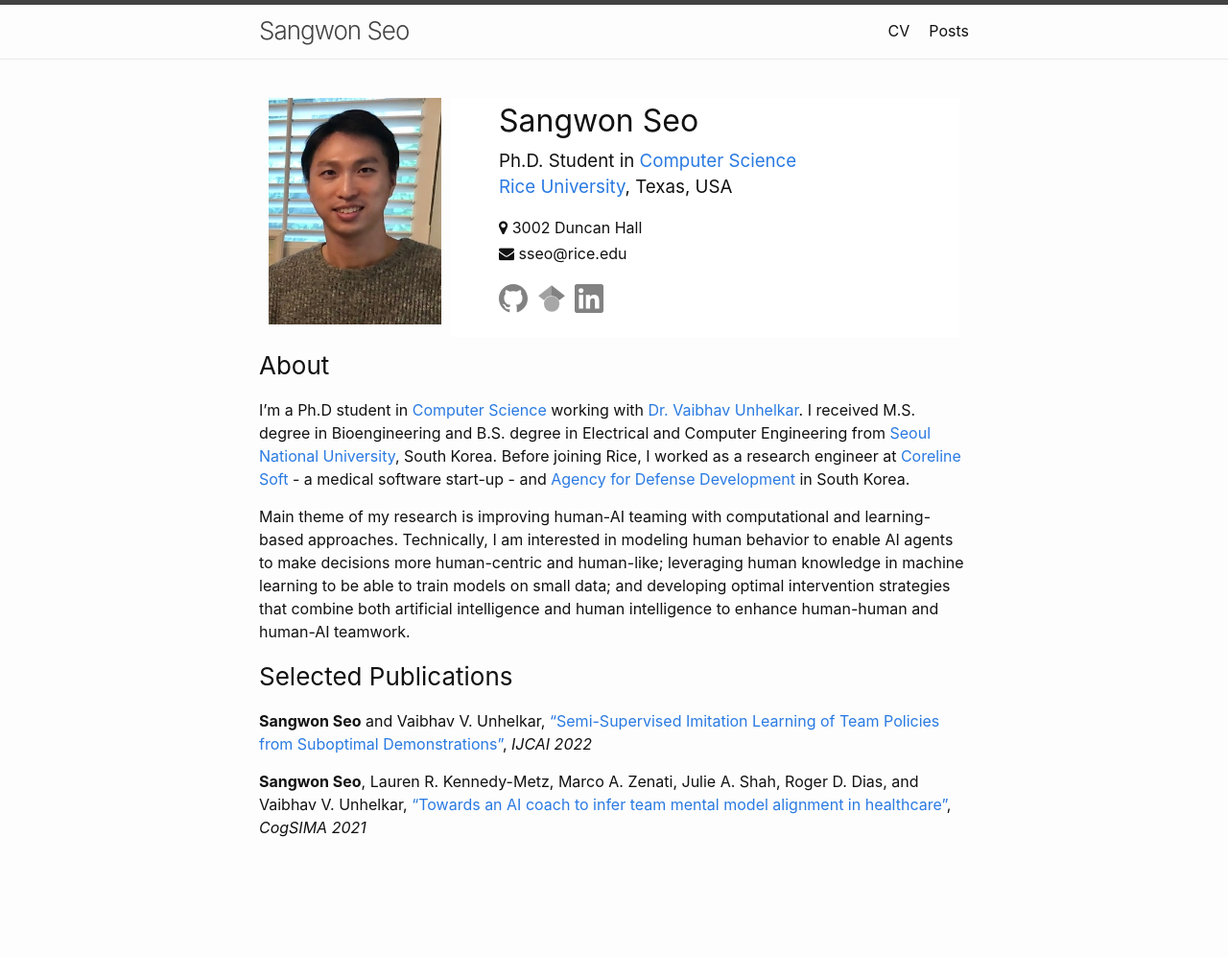
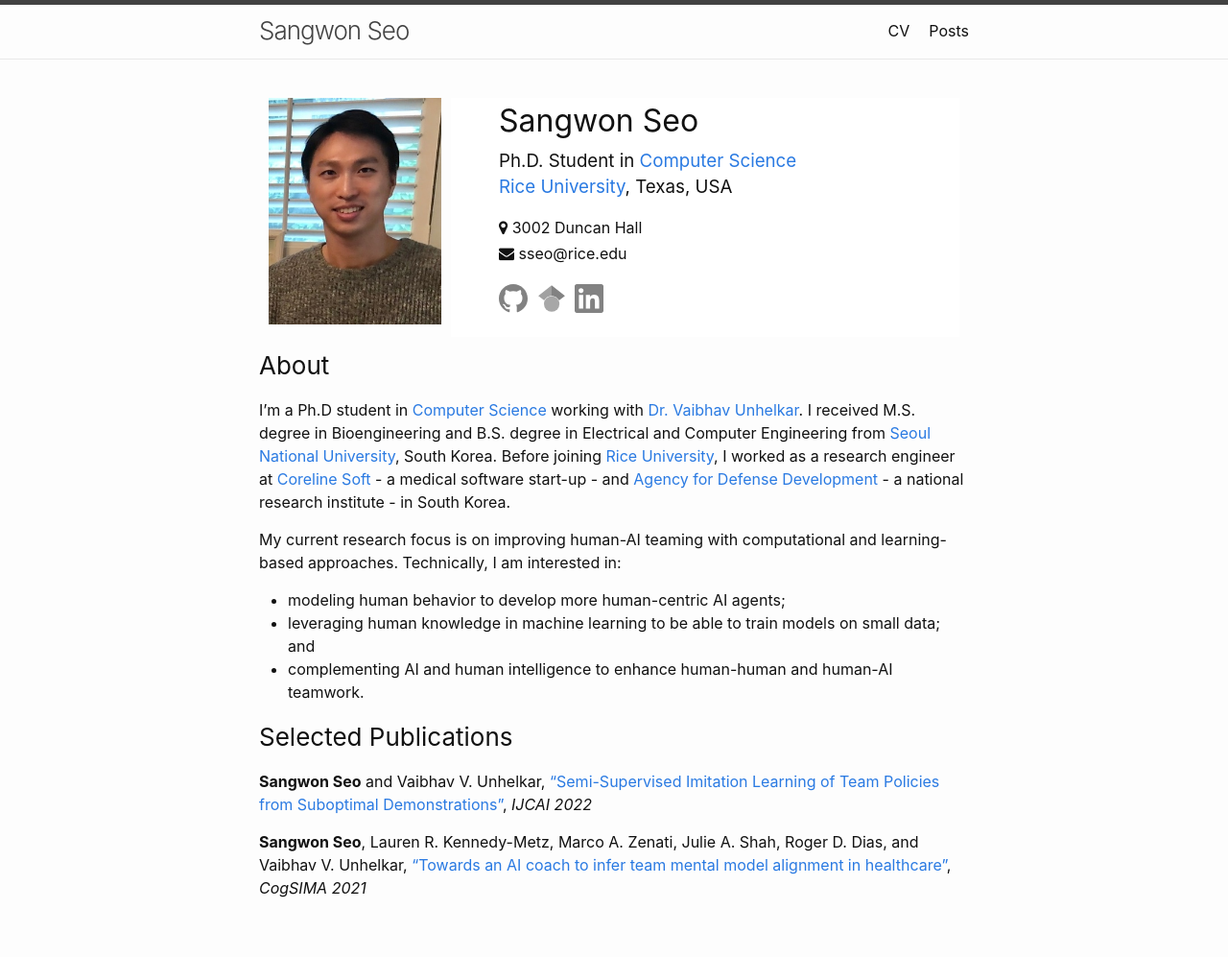
Before and after one commit to sangwon-seo/sangwon-seo.github.io, a Jekyll site: the page built from _pages/about.md, in a window 1280 px wide. Shown: the whole page at 96% size. Built offline with Jekyll 4.4.1, drawn with Linux system fonts in a browser that asks for light colours; our own code applies the rules of GitHub Pages for plain Markdown files; before the commit the page ends 934 px from its top, so only the background shows below that.

Commit message:
update about

```diff
--- a/_pages/about.md
+++ b/_pages/about.md
@@ -3,10 +3,13 @@ layout: home
 permalink: /
 ---
 ### About
-I'm a Ph.D student in [Computer Science](https://cs.rice.edu/) working with [Dr. Vaibhav Unhelkar](https://profiles.rice.edu/faculty/vaibhav-unhelkar). I received M.S. degree in Bioengineering and B.S. degree in Electrical and Computer Engineering from [Seoul National University](https://en.snu.ac.kr/), South Korea. Before joining Rice, I worked as a research engineer at [Coreline Soft](https://www.corelinesoft.com/) - a medical software start-up - and [Agency for Defense Development](https://www.add.re.kr/eps) in South Korea.
+I'm a Ph.D student in [Computer Science](https://cs.rice.edu/) working with [Dr. Vaibhav Unhelkar](https://profiles.rice.edu/faculty/vaibhav-unhelkar). I received M.S. degree in Bioengineering and B.S. degree in Electrical and Computer Engineering from [Seoul National University](https://en.snu.ac.kr/), South Korea. Before joining [Rice University](https://www.rice.edu/), I worked as a research engineer at [Coreline Soft](https://www.corelinesoft.com/) - a medical software start-up - and [Agency for Defense Development](https://www.add.re.kr/eps) - a national research institute - in South Korea.
 
-Main theme of my research is improving human-AI teaming with computational and learning-based approaches.
-Technically, I am interested in modeling human behavior to enable AI agents to make decisions more human-centric and human-like; leveraging human knowledge in machine learning to be able to train models on small data; and developing optimal intervention strategies that combine both artificial intelligence and human intelligence to enhance human-human and human-AI teamwork.
+My current research focus is on improving human-AI teaming with computational and learning-based approaches.
+Technically, I am interested in:
+- modeling human behavior to develop more human-centric AI agents;
+- leveraging human knowledge in machine learning to be able to train models on small data; and
+- complementing AI and human intelligence to enhance human-human and human-AI teamwork.
 
 ### Selected Publications
 **Sangwon Seo** and Vaibhav V. Unhelkar,
@@ -16,6 +19,7 @@ Technically, I am interested in modeling human behavior to enable AI agents to m
 **Sangwon Seo**, Lauren R. Kennedy-Metz, Marco A. Zenati, Julie A. Shah, Roger D. Dias, and Vaibhav V. Unhelkar,
 [“Towards an AI coach to infer team mental model alignment in healthcare”](https://ieeexplore.ieee.org/document/9475925),
 *CogSIMA 2021*
+
 
 
 <!--
```
